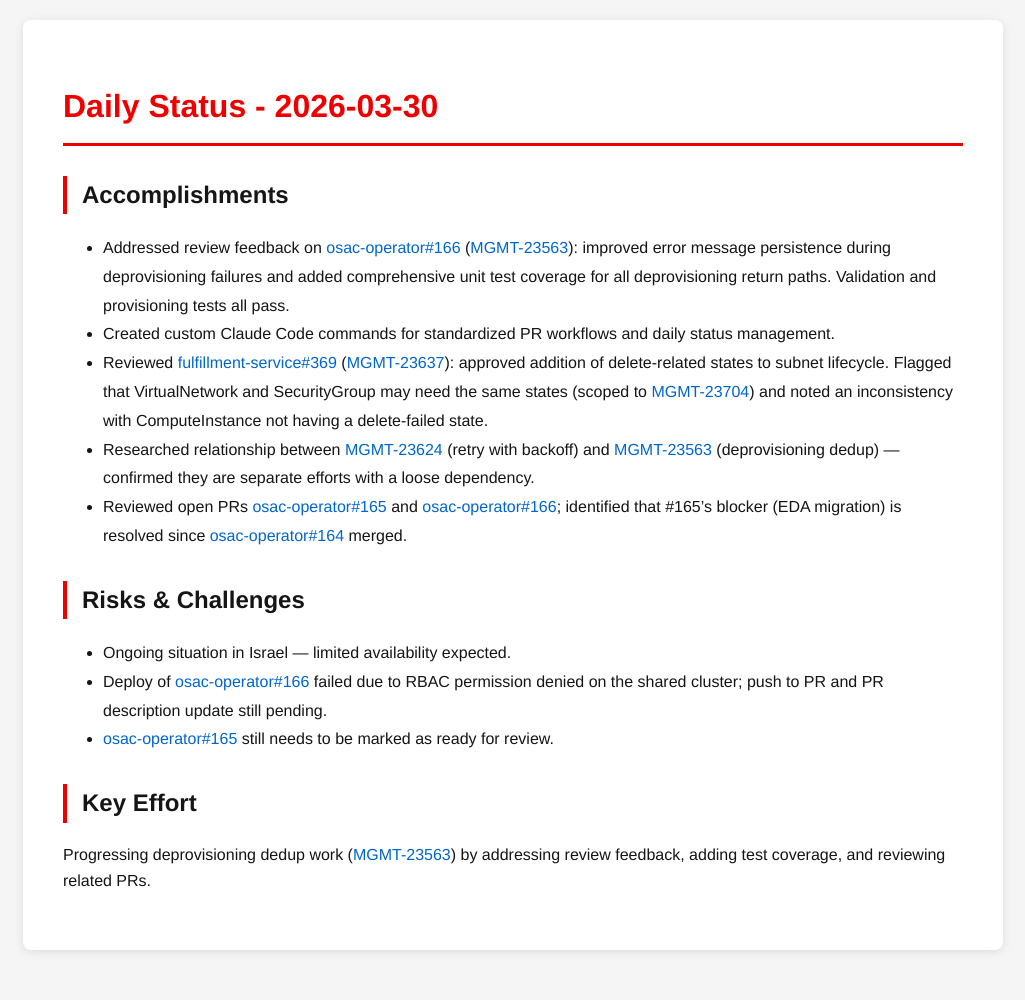
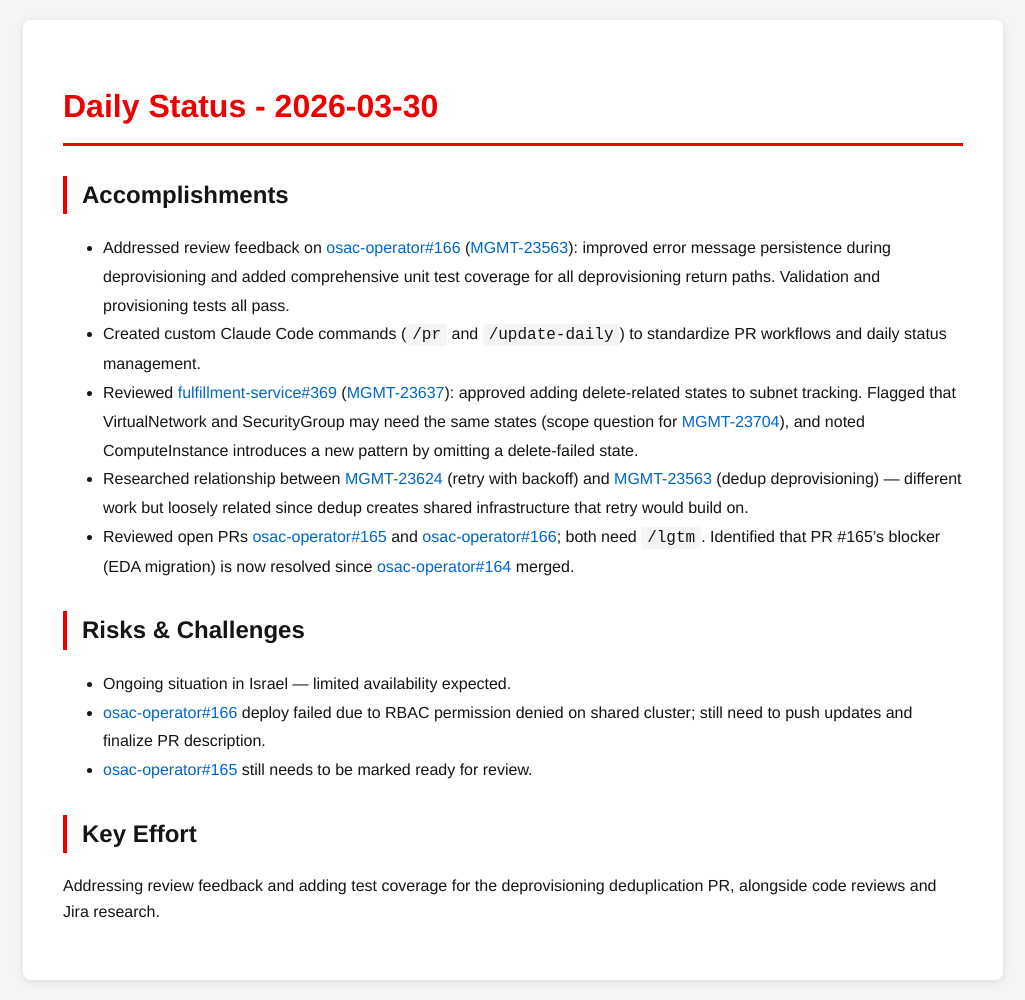
Before and after one commit to tzvatot/daily-status, a Jekyll site: the page built from 2026-03-30.md, in a window 1280 px wide. Shown: the whole page, without its empty margins (127-1152 px from the left). Built offline with Jekyll 4.4.1, drawn with Linux system fonts in a browser that asks for light colours; before the commit the page ends 970 px from its top, so only the background shows below that.

Commit message:
Daily status update - 2026-03-30

```diff
--- a/2026-03-30.md
+++ b/2026-03-30.md
@@ -7,16 +7,16 @@
 # Daily Status - 2026-03-30
 
 ## Accomplishments
-- Addressed review feedback on [osac-operator#166](https://github.com/osac-project/osac-operator/pull/166) ([MGMT-23563](https://issues.redhat.com/browse/MGMT-23563)): improved error message persistence during deprovisioning failures and added comprehensive unit test coverage for all deprovisioning return paths. Validation and provisioning tests all pass.
-- Created custom Claude Code commands for standardized PR workflows and daily status management.
-- Reviewed [fulfillment-service#369](https://github.com/osac-project/fulfillment-service/pull/369) ([MGMT-23637](https://issues.redhat.com/browse/MGMT-23637)): approved addition of delete-related states to subnet lifecycle. Flagged that VirtualNetwork and SecurityGroup may need the same states (scoped to [MGMT-23704](https://issues.redhat.com/browse/MGMT-23704)) and noted an inconsistency with ComputeInstance not having a delete-failed state.
-- Researched relationship between [MGMT-23624](https://issues.redhat.com/browse/MGMT-23624) (retry with backoff) and [MGMT-23563](https://issues.redhat.com/browse/MGMT-23563) (deprovisioning dedup) — confirmed they are separate efforts with a loose dependency.
-- Reviewed open PRs [osac-operator#165](https://github.com/osac-project/osac-operator/pull/165) and [osac-operator#166](https://github.com/osac-project/osac-operator/pull/166); identified that #165's blocker (EDA migration) is resolved since [osac-operator#164](https://github.com/osac-project/osac-operator/pull/164) merged.
+- Addressed review feedback on [osac-operator#166](https://github.com/osac-project/osac-operator/pull/166) ([MGMT-23563](https://issues.redhat.com/browse/MGMT-23563)): improved error message persistence during deprovisioning and added comprehensive unit test coverage for all deprovisioning return paths. Validation and provisioning tests all pass.
+- Created custom Claude Code commands (`/pr` and `/update-daily`) to standardize PR workflows and daily status management.
+- Reviewed [fulfillment-service#369](https://github.com/osac-project/fulfillment-service/pull/369) ([MGMT-23637](https://issues.redhat.com/browse/MGMT-23637)): approved adding delete-related states to subnet tracking. Flagged that VirtualNetwork and SecurityGroup may need the same states (scope question for [MGMT-23704](https://issues.redhat.com/browse/MGMT-23704)), and noted ComputeInstance introduces a new pattern by omitting a delete-failed state.
+- Researched relationship between [MGMT-23624](https://issues.redhat.com/browse/MGMT-23624) (retry with backoff) and [MGMT-23563](https://issues.redhat.com/browse/MGMT-23563) (dedup deprovisioning) — different work but loosely related since dedup creates shared infrastructure that retry would build on.
+- Reviewed open PRs [osac-operator#165](https://github.com/osac-project/osac-operator/pull/165) and [osac-operator#166](https://github.com/osac-project/osac-operator/pull/166); both need `/lgtm`. Identified that PR #165's blocker (EDA migration) is now resolved since [osac-operator#164](https://github.com/osac-project/osac-operator/pull/164) merged.
 
 ## Risks & Challenges
 - Ongoing situation in Israel — limited availability expected.
-- Deploy of [osac-operator#166](https://github.com/osac-project/osac-operator/pull/166) failed due to RBAC permission denied on the shared cluster; push to PR and PR description update still pending.
-- [osac-operator#165](https://github.com/osac-project/osac-operator/pull/165) still needs to be marked as ready for review.
+- [osac-operator#166](https://github.com/osac-project/osac-operator/pull/166) deploy failed due to RBAC permission denied on shared cluster; still need to push updates and finalize PR description.
+- [osac-operator#165](https://github.com/osac-project/osac-operator/pull/165) still needs to be marked ready for review.
 
 ## Key Effort
-Progressing deprovisioning dedup work ([MGMT-23563](https://issues.redhat.com/browse/MGMT-23563)) by addressing review feedback, adding test coverage, and reviewing related PRs.
+Addressing review feedback and adding test coverage for the deprovisioning deduplication PR, alongside code reviews and Jira research.
```
